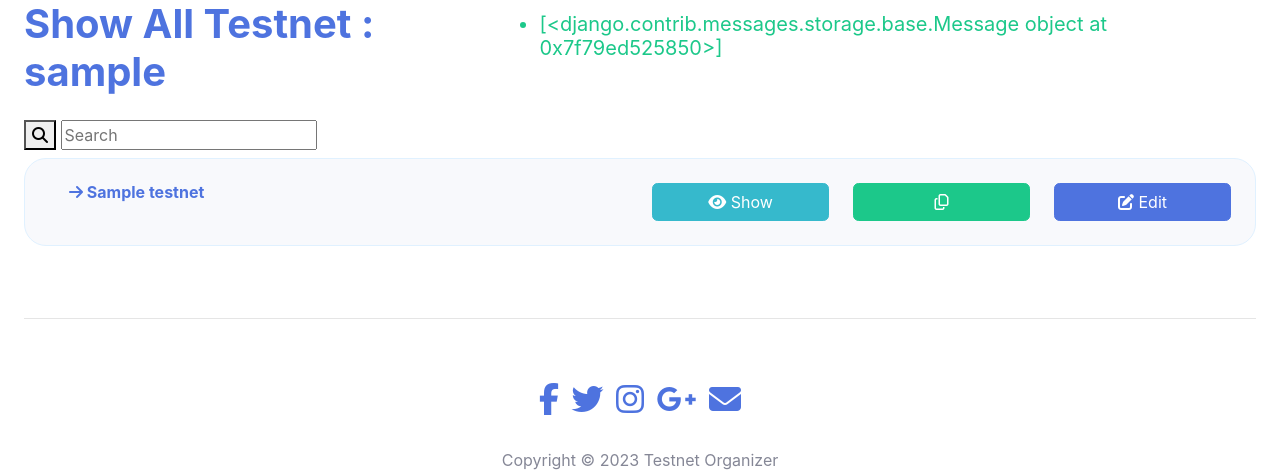
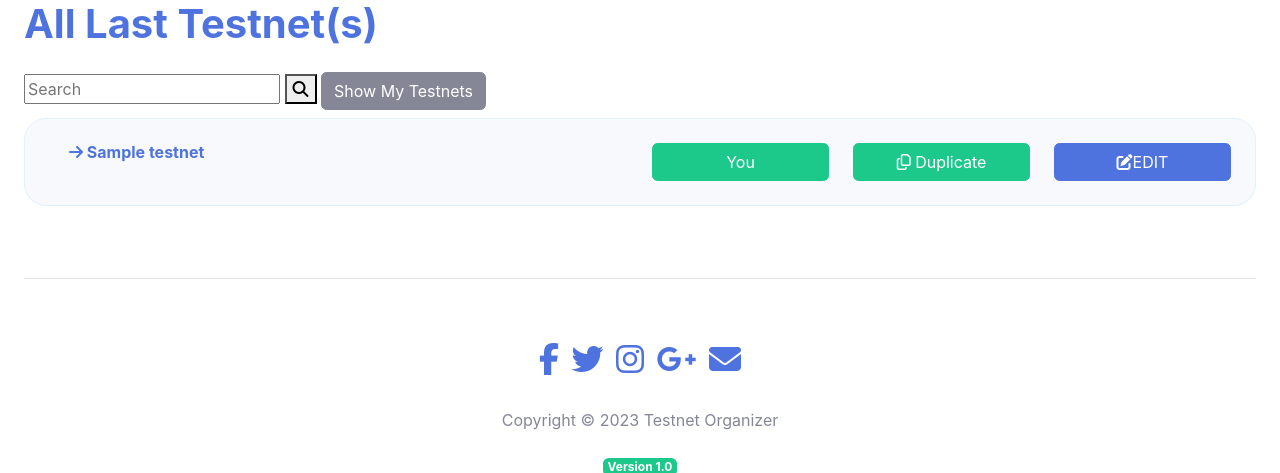
Before and after one commit to Code-Institute-Submissions/artontray-PROJECT4, a Django app: a page that uses templates/showtestnetall.html in a window 1280 px wide. Shown: the part 106-579 px from the top of the page. Run offline with Django 3.2, Linux system fonts and the light colour scheme; a user stored in the database is signed in; tables that the repository leaves empty hold one stand-in row (values such as "Sample post"); one stand-in notice (Sample message) is shown; some libraries are stand-ins or nearby versions.

Commit message:
edited the testnet page so it possible to make a searching into all Testnet on the app and access to all testnet from the current user : page showtestnetall.html and ShowTestnetall class on views.py

```diff
--- a/app/views.py
+++ b/app/views.py
@@ -127,7 +127,7 @@ class AddFavoriteUser(generic.DetailView):
         add_notification_user(user_to_follow, "%s is following you!" % (self.request.user) , "New follower +1")
         add_notification_user(self.request.user, "You are now following %s" % (user_to_follow) , "Following a new user +1")
 
-        return HttpResponseRedirect(reverse('showusers'))
+        return HttpResponseRedirect(reverse('dashboard', args=[user_to_follow]))
 
 
 
@@ -142,7 +142,7 @@ class DeleteFavoriteUser(generic.DeleteView):
         add_notification_user(user_to_unfollow, "%s is not following you anymore" % (self.request.user) , "Follower -1")
         add_notification_user(self.request.user, "You are not following %s anymore" % (user_to_unfollow) , "UnFollow a user -1")
 
-        return HttpResponseRedirect(reverse('showusers'))
+        return HttpResponseRedirect(reverse('dashboard', args=[user_to_unfollow]))
 
 
 class UpdateNotifications(LoginRequiredMixin, View):
@@ -208,7 +208,6 @@ class ShowNotifications(generic.DetailView):
 
 
 
-
 class ShowTestnetall(generic.ListView):
     """
     This view is used to display All User Testnet
@@ -228,19 +227,25 @@ class ShowTestnetall(generic.ListView):
 
     def get_queryset(self):
         qs = super().get_queryset()
-        qs = qs.filter(testnet_user=self.testnet_user)
+
         search = self.request.GET.get("searching", None)
+
         if search:
+            qs = qs.all()
             qs = qs.filter(
                 Q(testnet_name__icontains=search)
                 | Q(description__icontains=search)
             )
+        else:
+            qs = qs.filter(testnet_user=self.testnet_user)
+
         return qs
 
     def get_context_data(self, **context):
         # User Testnet listing only the 5 lastest
         context = super().get_context_data(**context)
         context.update({
+                "testnet_username": self.kwargs["username"],
                 "testnet_user": self.testnet_user,
                 "searching": self.request.GET.get("searching", None),
             }
--- a/templates/dashboard.html
+++ b/templates/dashboard.html
@@ -326,7 +326,7 @@
 <div class="container-fluid bg-light my-2">
     <div class="row my-5">
         <div class="col-lg-12 col-sm-12 col-md-12 py-2">
-            <a href="{% url 'showtestnetall' request.user.username %}" class="btn btn-primary btn-user btn-block">
+            <a href="{% url 'showtestnetall' object.user_info.user.username %}" class="btn btn-primary btn-user btn-block">
                 <i class="fa-solid fa-eye"></i>
                 <p class="h4" >Show more...</p>
             </a>
--- a/templates/showtestnetall.html
+++ b/templates/showtestnetall.html
@@ -4,22 +4,31 @@
 
 <!-- Page Heading -->
 <div class="d-sm-flex align-items-center justify-content-between mb-4">
-    <h1 class="mb-0 text-xl font-weight-bold text-primary">Show All Testnet : {{ request.user.username }} </h1>
-    {% if messages %}
-<ul class="messages">
-    {% for message in messages %}
-    <li{% if message.tags %} class="h5 text-{{ message.tags }}"{% endif %}>{{ messages }}</li>
-    {% endfor %}
-</ul>
-{% endif %}
+    <h1 class="mb-0 text-xl font-weight-bold text-primary">All Last Testnet(s) </h1>
+
 </div>
 <!-- Content Row Number 1-->
 
 <form id="searchform" action="#" method="get" accept-charset="utf-8">
+
+
+
+    <span>
+        <input class="searchfield" id="searchbox" minlength=1 name="searching" type="text" placeholder="Search"
+            value="{% if searching %}{{ searching }}{% endif %}">
+    </span>
+    <span>
         <button class="searchbutton" type="submit">
             <i class="fa fa-search"></i>
         </button>
-    <input class="searchfield" id="searchbox" name="searching" type="text" placeholder="Search" value="{% if searching %}{{ searching }}{% endif %}">
+    </span>
+
+    <span>
+
+        <a class=" btn btn-secondary" href="{% url 'showtestnetall' request.user.username %}">Show My Testnets</a>
+
+    </span>
+
 </form>
 
 <!-- End Content Row Number 2-->
@@ -32,32 +41,88 @@
     <div class="row my-2">
         <div class="col-lg-6 col-sm-12 col-md-6 py-3">
             <h6 class=" font-weight-bold text-primary align-left padding-20px-left">
+                <a href="{% url 'showtestnet' testnet.slug %}">
                     <i class="fa-solid fa-arrow-right"></i>
                     {{ testnet.testnet_name }}
+                </a>
             </h6>
         </div>
+
+    {% if testnet.author == request.user and testnet.testnet_user == request.user %}
         <div class="col-lg-2 col-sm-12 col-md-2 py-3">
-                <a href="{% url 'showtestnet' testnet.slug %}" class=" btn btn-info btn-user btn-block">
-                    <i class="fa-solid fa-eye"></i>
-                    Show
+            <a href="{% url 'dashboard' testnet.author %}" class=" btn btn-success btn-user btn-block">
+                You
             </a>
         </div>
         <div class="col-lg-2 col-sm-12 col-md-2 py-3">
             <a href="#" class=" btn btn-success btn-user btn-block">
                 <i class="fa-regular fa-copy"></i>
-                    {{ result }}
+                    Duplicate
             </a>
         </div>
         <div class="col-lg-2 col-sm-12 col-md-2 py-3">
             <a href="{% url 'update_testnet' slug=testnet.slug %}" class=" btn btn-primary btn-user btn-block">
-                    <i class="fa-solid  fa-pen-to-square"></i>
-                    Edit
+                <i class="fa-solid  fa-pen-to-square"></i>EDIT
             </a>
+        </div>
+
+
+    {% elif testnet.testnet_user == request.user and testnet.author != request.user %}
+        <div class="col-lg-2 col-sm-12 col-md-2 py-3">
+            <a href="{% url 'dashboard' testnet.author %}" class=" btn btn-success btn-user btn-block">
+                Copied from {{ testnet.author }}
+            </a>
+        </div>
+        <div class="col-lg-2 col-sm-12 col-md-2 py-3">
+            <a href="#" class=" btn btn-success btn-user btn-block">
+                <i class="fa-regular fa-copy"></i>
+                Duplicate
+            </a>
+        </div>
+        <div class="col-lg-2 col-sm-12 col-md-2 py-3">
+            <a href="{% url 'update_testnet' slug=testnet.slug %}" class=" btn btn-primary btn-user btn-block">
+            <i class="fa-solid  fa-pen-to-square"></i>EDIT
+            </a>
+        </div>
+
+
+
+    {% else %}
+        <div class="col-lg-2 col-sm-12 col-md-2 py-3">
+        <a href="{% url 'dashboard' testnet.author %}" class=" btn btn-secondary btn-user btn-block">
+            Testnet From {{ testnet.author }}
+        </a>
+        </div>
+        <div class="col-lg-2 col-sm-12 col-md-2 py-3">
+            <a href="#" class=" btn btn-success btn-user btn-block">
+                <i class="fa-regular fa-copy"></i>
+                Duplicate
+            </a>
+        </div>
+        <div class="col-lg-2 col-sm-12 col-md-2 py-3">
+            <button href="#" class=" btn btn-primary btn-user btn-block" disabled>
+                <i class="fa-solid  fa-pen-to-square"></i>EDIT
+            </button>
+        </div>
+
+    {% endif %}
+
+
+
+
+
+
+
+</div>
+</div>
+{% empty %}
+<div class="container-fluid bg-light border-all-around-radius my-2">
+    <div class="row my-2">
+        <div class="col-lg-12 col-sm-12 col-md-12 py-3">
+            <p><i class="fa-solid fa-users-slash fa-2x"></i>There is no available testnet with this name....</p>
         </div>
     </div>
 </div>
-{% empty %}
-    <p>Y'a pas</p>
 {% endfor %}
 
 {% if searching %}
```
Also changed, not shown: templates/app/testnet_form.html (+10 -3 lines), templates/showtestnetuser.html (added, +102 -0 lines). Lines whose indentation alone changed are shown as unchanged.
